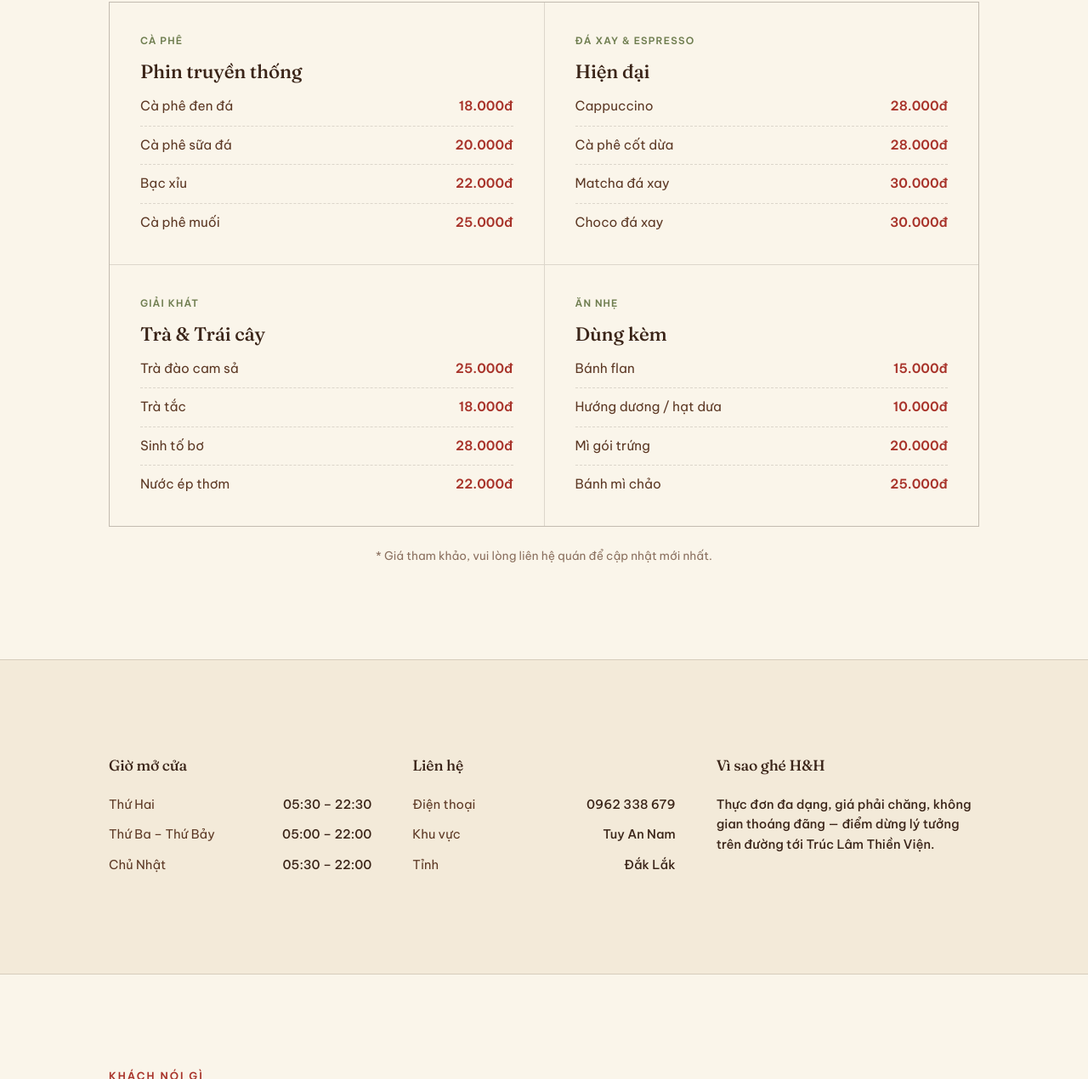
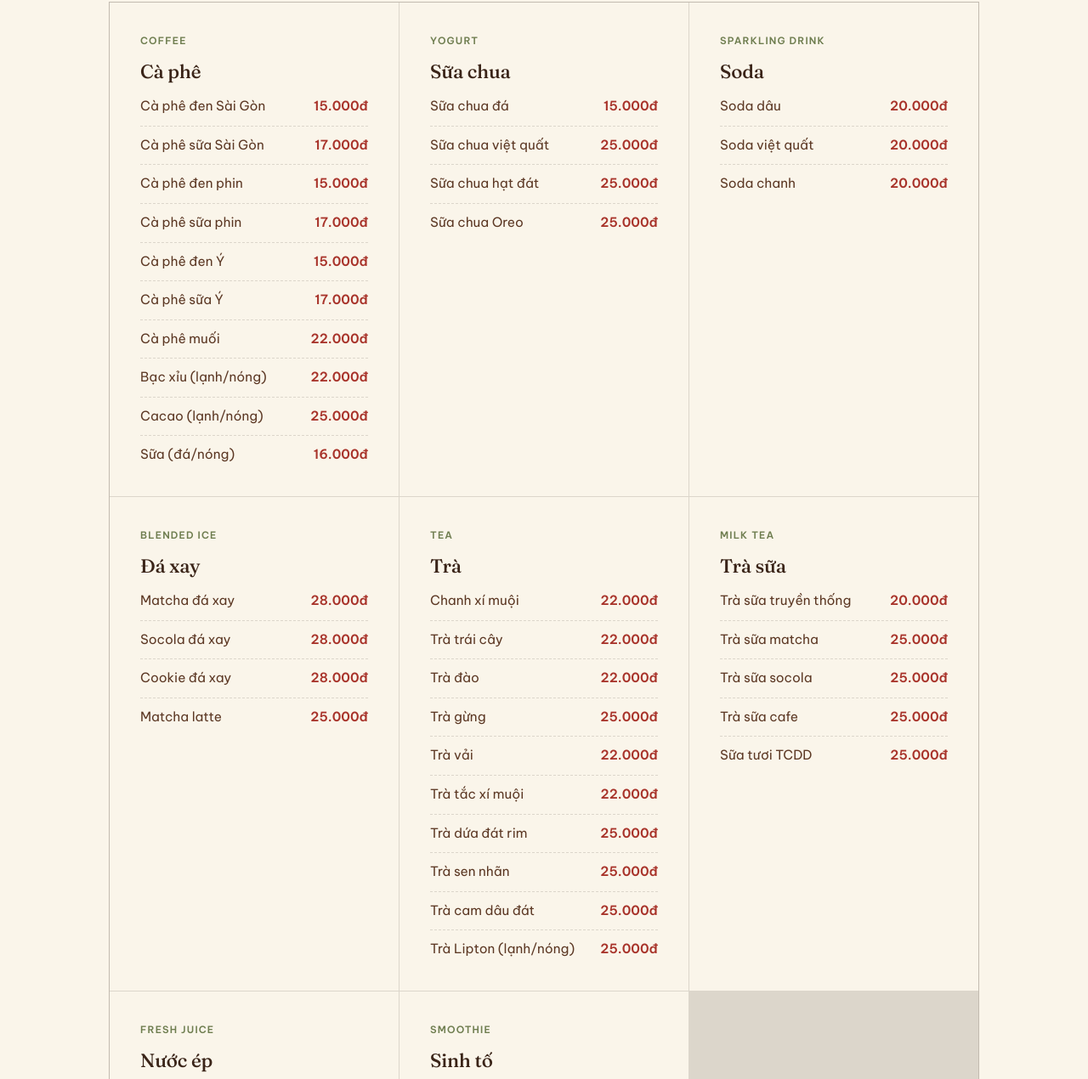
Before and after one commit to thanpm080424/Hvh, a plain HTML site: page index.html in a window 1280 px wide. Shown: the part 1724-2994 px from the top of the page at 85% size. Drawn offline with Linux system fonts and the light colour scheme.

Commit message:
Update full menu with real prices from menu photos

```diff
--- a/index.html
+++ b/index.html
@@ -148,9 +148,11 @@
 
   /* ---------- MENU ---------- */
   .menu-grid{
-    display:grid; grid-template-columns:repeat(2,1fr); gap:1px;
+    display:grid; grid-template-columns:repeat(3,1fr); gap:1px;
     background:var(--line); border:1px solid var(--line);
   }
+  @media (max-width:1000px){ .menu-grid{grid-template-columns:repeat(2,1fr);} }
+  @media (max-width:560px){ .menu-grid{grid-template-columns:1fr;} }
   .menu-card{
     background:var(--paper); padding:36px;
     transition:background .25s ease;
@@ -302,47 +304,102 @@
   <div class="wrap" style="padding:0 28px;">
     <div class="menu-grid">
       <div class="menu-card">
-        <span class="tag">Cà phê</span>
-        <h3>Phin truyền thống</h3>
+        <span class="tag">Coffee</span>
+        <h3>Cà phê</h3>
         <ul class="menu-list">
-          <li><span>Cà phê đen đá</span><span class="price">18.000đ</span></li>
-          <li><span>Cà phê sữa đá</span><span class="price">20.000đ</span></li>
-          <li><span>Bạc xỉu</span><span class="price">22.000đ</span></li>
-          <li><span>Cà phê muối</span><span class="price">25.000đ</span></li>
+          <li><span>Cà phê đen Sài Gòn</span><span class="price">15.000đ</span></li>
+          <li><span>Cà phê sữa Sài Gòn</span><span class="price">17.000đ</span></li>
+          <li><span>Cà phê đen phin</span><span class="price">15.000đ</span></li>
+          <li><span>Cà phê sữa phin</span><span class="price">17.000đ</span></li>
+          <li><span>Cà phê đen Ý</span><span class="price">15.000đ</span></li>
+          <li><span>Cà phê sữa Ý</span><span class="price">17.000đ</span></li>
+          <li><span>Cà phê muối</span><span class="price">22.000đ</span></li>
+          <li><span>Bạc xỉu (lạnh/nóng)</span><span class="price">22.000đ</span></li>
+          <li><span>Cacao (lạnh/nóng)</span><span class="price">25.000đ</span></li>
+          <li><span>Sữa (đá/nóng)</span><span class="price">16.000đ</span></li>
         </ul>
       </div>
       <div class="menu-card">
-        <span class="tag">Đá xay &amp; Espresso</span>
-        <h3>Hiện đại</h3>
+        <span class="tag">Yogurt</span>
+        <h3>Sữa chua</h3>
         <ul class="menu-list">
-          <li><span>Cappuccino</span><span class="price">28.000đ</span></li>
-          <li><span>Cà phê cốt dừa</span><span class="price">28.000đ</span></li>
-          <li><span>Matcha đá xay</span><span class="price">30.000đ</span></li>
-          <li><span>Choco đá xay</span><span class="price">30.000đ</span></li>
+          <li><span>Sữa chua đá</span><span class="price">15.000đ</span></li>
+          <li><span>Sữa chua việt quất</span><span class="price">25.000đ</span></li>
+          <li><span>Sữa chua hạt đát</span><span class="price">25.000đ</span></li>
+          <li><span>Sữa chua Oreo</span><span class="price">25.000đ</span></li>
         </ul>
       </div>
       <div class="menu-card">
-        <span class="tag">Giải khát</span>
-        <h3>Trà &amp; Trái cây</h3>
+        <span class="tag">Sparkling drink</span>
+        <h3>Soda</h3>
         <ul class="menu-list">
-          <li><span>Trà đào cam sả</span><span class="price">25.000đ</span></li>
-          <li><span>Trà tắc</span><span class="price">18.000đ</span></li>
-          <li><span>Sinh tố bơ</span><span class="price">28.000đ</span></li>
-          <li><span>Nước ép thơm</span><span class="price">22.000đ</span></li>
+          <li><span>Soda dâu</span><span class="price">20.000đ</span></li>
+          <li><span>Soda việt quất</span><span class="price">20.000đ</span></li>
+          <li><span>Soda chanh</span><span class="price">20.000đ</span></li>
         </ul>
       </div>
       <div class="menu-card">
-        <span class="tag">Ăn nhẹ</span>
-        <h3>Dùng kèm</h3>
+        <span class="tag">Blended ice</span>
+        <h3>Đá xay</h3>
         <ul class="menu-list">
-          <li><span>Bánh flan</span><span class="price">15.000đ</span></li>
-          <li><span>Hướng dương / hạt dưa</span><span class="price">10.000đ</span></li>
-          <li><span>Mì gói trứng</span><span class="price">20.000đ</span></li>
-          <li><span>Bánh mì chảo</span><span class="price">25.000đ</span></li>
+          <li><span>Matcha đá xay</span><span class="price">28.000đ</span></li>
+          <li><span>Socola đá xay</span><span class="price">28.000đ</span></li>
+          <li><span>Cookie đá xay</span><span class="price">28.000đ</span></li>
+          <li><span>Matcha latte</span><span class="price">25.000đ</span></li>
+        </ul>
+      </div>
+      <div class="menu-card">
+        <span class="tag">Tea</span>
+        <h3>Trà</h3>
+        <ul class="menu-list">
+          <li><span>Chanh xí muội</span><span class="price">22.000đ</span></li>
+          <li><span>Trà trái cây</span><span class="price">22.000đ</span></li>
+          <li><span>Trà đào</span><span class="price">22.000đ</span></li>
+          <li><span>Trà gừng</span><span class="price">25.000đ</span></li>
+          <li><span>Trà vải</span><span class="price">22.000đ</span></li>
+          <li><span>Trà tắc xí muội</span><span class="price">22.000đ</span></li>
+          <li><span>Trà dứa đát rim</span><span class="price">25.000đ</span></li>
+          <li><span>Trà sen nhãn</span><span class="price">25.000đ</span></li>
+          <li><span>Trà cam dâu đát</span><span class="price">25.000đ</span></li>
+          <li><span>Trà Lipton (lạnh/nóng)</span><span class="price">25.000đ</span></li>
+        </ul>
+      </div>
+      <div class="menu-card">
+        <span class="tag">Milk tea</span>
+        <h3>Trà sữa</h3>
+        <ul class="menu-list">
+          <li><span>Trà sữa truyền thống</span><span class="price">20.000đ</span></li>
+          <li><span>Trà sữa matcha</span><span class="price">25.000đ</span></li>
+          <li><span>Trà sữa socola</span><span class="price">25.000đ</span></li>
+          <li><span>Trà sữa cafe</span><span class="price">25.000đ</span></li>
+          <li><span>Sữa tươi TCDD</span><span class="price">25.000đ</span></li>
+        </ul>
+      </div>
+      <div class="menu-card">
+        <span class="tag">Fresh juice</span>
+        <h3>Nước ép</h3>
+        <ul class="menu-list">
+          <li><span>Ép thơm</span><span class="price">22.000đ</span></li>
+          <li><span>Ép cam</span><span class="price">22.000đ</span></li>
+          <li><span>Ép cà rốt</span><span class="price">22.000đ</span></li>
+          <li><span>Ép ổi</span><span class="price">22.000đ</span></li>
+          <li><span>Ép thơm + cà rốt</span><span class="price">25.000đ</span></li>
+          <li><span>Dừa trái</span><span class="price">20.000đ</span></li>
+        </ul>
+      </div>
+      <div class="menu-card">
+        <span class="tag">Smoothie</span>
+        <h3>Sinh tố</h3>
+        <ul class="menu-list">
+          <li><span>Sinh tố dâu</span><span class="price">28.000đ</span></li>
+          <li><span>Sinh tố việt quất</span><span class="price">28.000đ</span></li>
+          <li><span>Sinh tố bơ (theo mùa)</span><span class="price">28.000đ</span></li>
+          <li><span>Sinh tố dừa</span><span class="price">28.000đ</span></li>
+          <li><span>Cacao dừa</span><span class="price">30.000đ</span></li>
         </ul>
       </div>
     </div>
-    <p style="text-align:center; margin-top:24px; font-size:0.85rem; color:var(--soil-2); opacity:0.7;">* Giá tham khảo, vui lòng liên hệ quán để cập nhật mới nhất.</p>
+    <p style="text-align:center; margin-top:24px; font-size:0.85rem; color:var(--soil-2); opacity:0.7;">* Giá có thể thay đổi theo thời điểm, vui lòng liên hệ quán để cập nhật mới nhất.</p>
   </div>
 </section>
 
```
